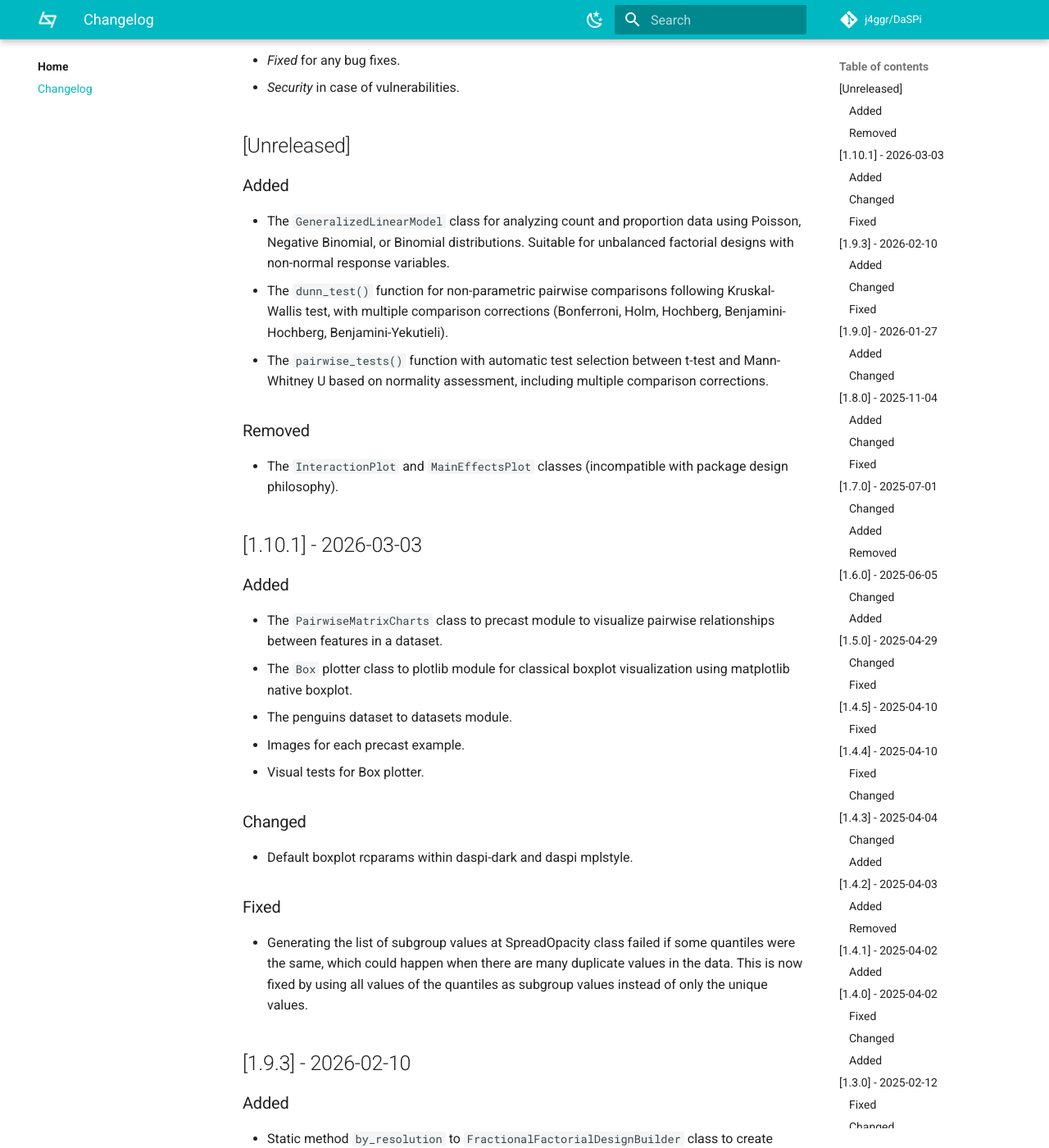
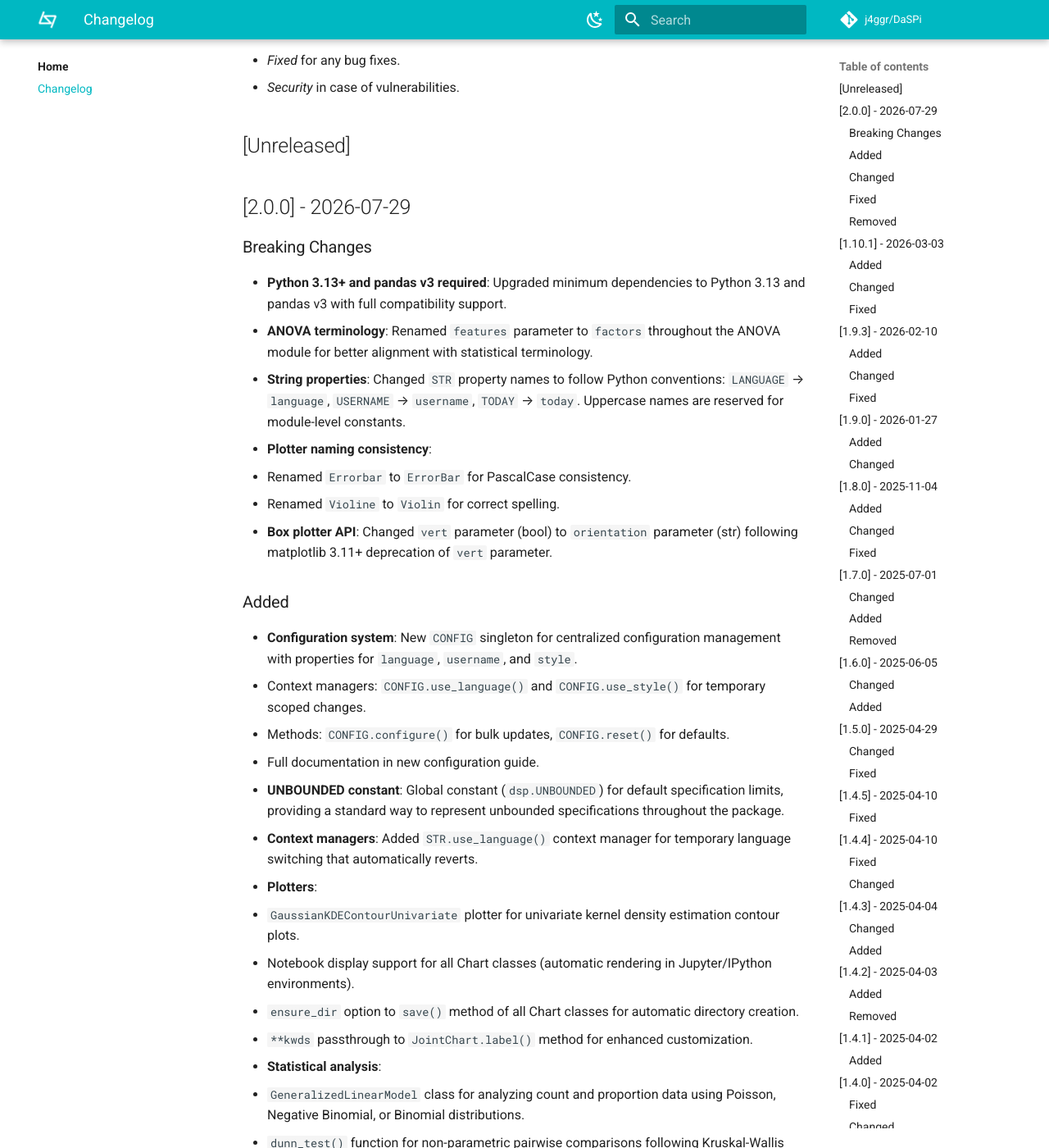
Before and after one commit to j4ggr/DaSPi, an MkDocs documentation site: the page built from docs/CHANGELOG.md, in a window 1280 px wide and 1400 px high, scrolled down 426 px. Shown: the whole window at 82% size. Built offline with MkDocs 1.6.1 and Material for MkDocs 9.7.7, drawn with Linux system fonts in a browser that asks for light colours; comment, search, counter and statistics services are not loaded; some of the changed text lies outside the part shown.

Commit message:
Release v2.0.0

```diff
--- a/docs/CHANGELOG.md
+++ b/docs/CHANGELOG.md
@@ -16,15 +16,77 @@ __Types of changes__:
 
 ## [Unreleased]
 
+## [2.0.0] - 2026-07-29
+
+### Breaking Changes
+
+- **Python 3.13+ and pandas v3 required**: Upgraded minimum dependencies to Python 3.13 and pandas v3 with full compatibility support.
+- **ANOVA terminology**: Renamed `features` parameter to `factors` throughout the ANOVA module for better alignment with statistical terminology.
+- **String properties**: Changed `STR` property names to follow Python conventions: `LANGUAGE` → `language`, `USERNAME` → `username`, `TODAY` → `today`. Uppercase names are reserved for module-level constants.
+- **Plotter naming consistency**:
+  - Renamed `Errorbar` to `ErrorBar` for PascalCase consistency.
+  - Renamed `Violine` to `Violin` for correct spelling.
+- **Box plotter API**: Changed `vert` parameter (bool) to `orientation` parameter (str) following matplotlib 3.11+ deprecation of `vert` parameter.
+
 ### Added
 
-- The `GeneralizedLinearModel` class for analyzing count and proportion data using Poisson, Negative Binomial, or Binomial distributions. Suitable for unbalanced factorial designs with non-normal response variables.
-- The `dunn_test()` function for non-parametric pairwise comparisons following Kruskal-Wallis test, with multiple comparison corrections (Bonferroni, Holm, Hochberg, Benjamini-Hochberg, Benjamini-Yekutieli).
-- The `pairwise_tests()` function with automatic test selection between t-test and Mann-Whitney U based on normality assessment, including multiple comparison corrections.
+- **Configuration system**: New `CONFIG` singleton for centralized configuration management with properties for `language`, `username`, and `style`.
+  - Context managers: `CONFIG.use_language()` and `CONFIG.use_style()` for temporary scoped changes.
+  - Methods: `CONFIG.configure()` for bulk updates, `CONFIG.reset()` for defaults.
+  - Full documentation in new configuration guide.
+- **UNBOUNDED constant**: Global constant (`dsp.UNBOUNDED`) for default specification limits, providing a standard way to represent unbounded specifications throughout the package.
+- **Context managers**: Added `STR.use_language()` context manager for temporary language switching that automatically reverts.
+- **Plotters**:
+  - `GaussianKDEContourUnivariate` plotter for univariate kernel density estimation contour plots.
+  - Notebook display support for all Chart classes (automatic rendering in Jupyter/IPython environments).
+  - `ensure_dir` option to `save()` method of all Chart classes for automatic directory creation.
+  - `**kwds` passthrough to `JointChart.label()` method for enhanced customization.
+- **Statistical analysis**:
+  - `GeneralizedLinearModel` class for analyzing count and proportion data using Poisson, Negative Binomial, or Binomial distributions.
+  - `dunn_test()` function for non-parametric pairwise comparisons following Kruskal-Wallis test with multiple comparison corrections (Bonferroni, Holm, Hochberg, Benjamini-Hochberg, Benjamini-Yekutieli).
+  - `pairwise_tests()` function with automatic test selection between t-test and Mann-Whitney U based on normality assessment.
+  - Comprehensive tests for `cp` and `cpk` capability indices covering edge cases and caching behavior.
+- **Documentation**:
+  - Package rebranded as "Process Analytics & Six Sigma in Python".
+  - Comprehensive three flagship workflows documentation.
+  - Documentation for count data analysis features.
+  - Enriched hypothesis test docstrings with statistical theory and improved math notation.
+  - Module-level docstrings for all statistics, ANOVA, and DOE submodules.
+- **DOE improvements**: Support for multi-character factor names in fractional factorial designs.
+- **Examples**: Added comprehensive examples to `DistributionEstimator`.
+
+### Changed
+
+- **Anderson-Darling test**: Updated to use scipy's built-in interpolated p-values (more accurate, eliminates FutureWarning about missing method parameter in SciPy 1.19.0+).
+- **Configuration synchronization**: `CONFIG.style` now properly synchronized with `plotlib.appearance.style`, always reflecting the actual current matplotlib style.
+- **Matplotlib compatibility**: Removed deprecated rcParams parameters (`text.hinting_factor`, `text.kerning_factor`) for matplotlib 3.11+ compatibility.
+- **Notebooks**: Replaced Jupyter notebooks with marimo notebooks in examples and documentation generation.
+- **Type hints**: Modernized typing throughout package, replacing `Dict`/`List` with built-in `dict`/`list` types and moving sequence types to `collections.abc`.
+- **Code quality**:
+  - Improved typings in `config.py`.
+  - Fixed mutable default arguments.
+  - Alphabetically reordered imports and `__slots__`.
+  - Converted `dict(...)` to `{...}` literals.
+- **Default arguments**: Uses `UNBOUNDED` as default argument in various methods instead of creating new instances.
+
+### Fixed
+
+- **Configuration**: CONFIG.style synchronization issue when style was changed directly via `plotlib.appearance.style.use()`.
+- **LabelFacets**:
+  - `clear()` method no longer fails when artist doesn't have a `_remove_method()` method.
+  - `estimate_height()` method now correctly considers multiple lines.
+- **TransformPlotter**: Now uses `self.target` and `self.feature` in `super().__init__()` call instead of parameters.
+- **Chart classes**: Fixed categorical assignment in Chart classes.
+- **Documentation**: Fixed path handling (changed backslashes to forward slashes for cross-platform compatibility).
+- **Test suite**:
+  - Fixed GeneralizedLinearModel test structure and API usage.
+  - Repaired test failures introduced during refactoring.
+  - All tests passing with improved coverage.
 
 ### Removed
 
-- The `InteractionPlot` and `MainEffectsPlot` classes (incompatible with package design philosophy).
+- **Legacy plotters**: `InteractionPlot` and `MainEffectsPlot` classes (incompatible with package design philosophy).
+- **Dependencies**: Cleaned up unnecessary dependencies.
 
 ## [1.10.1] - 2026-03-03
 
```
